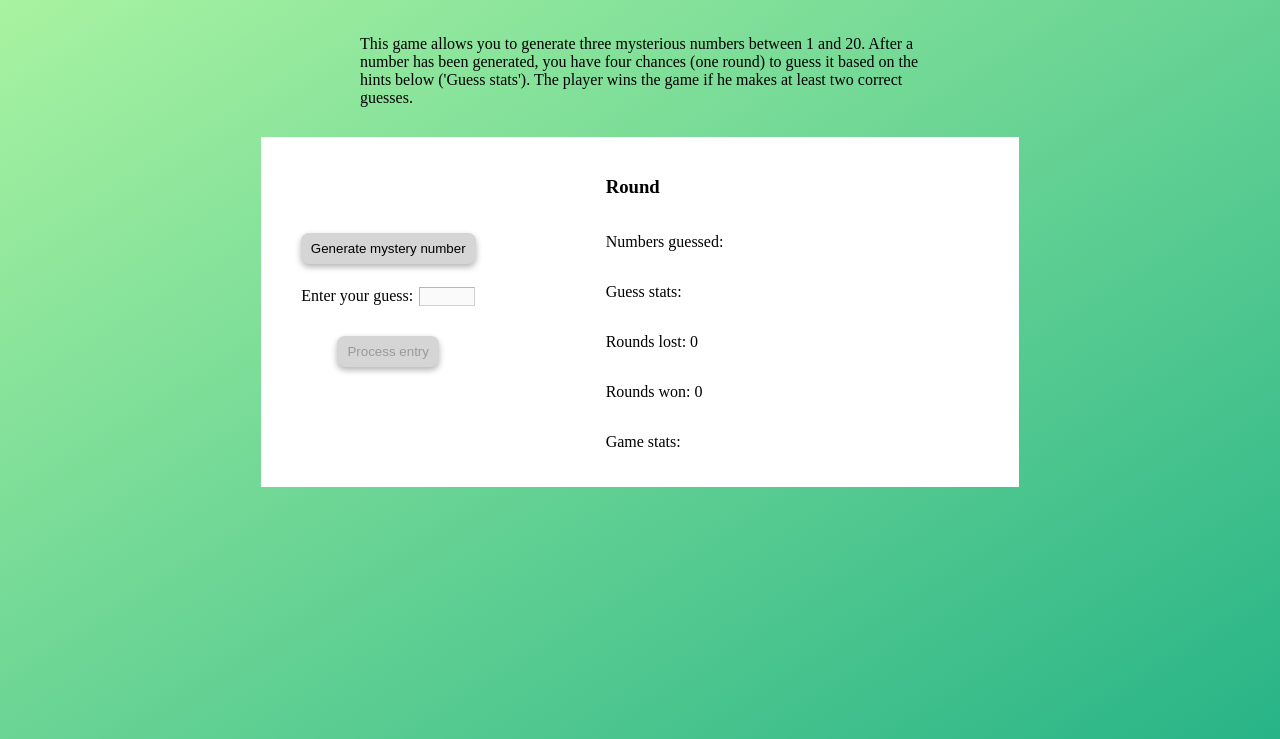
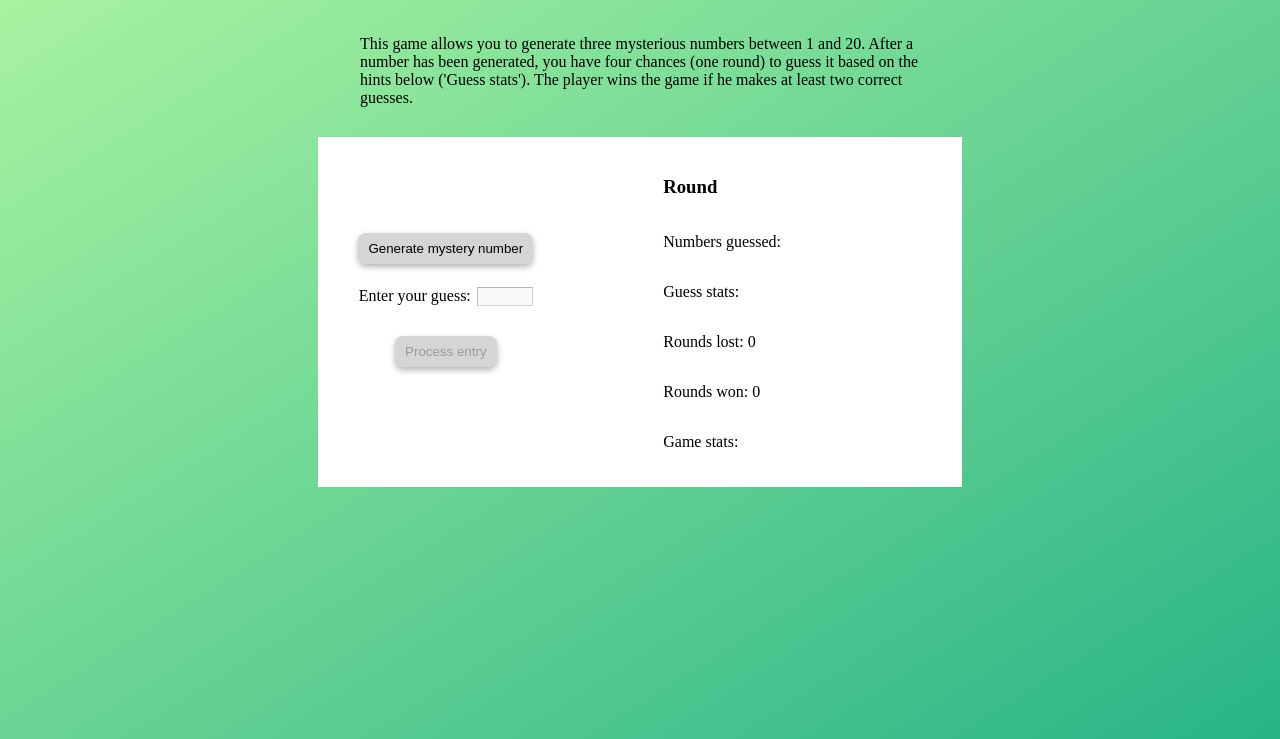
Before and after one commit to asgaard777/guess-mystery-number, a plain HTML site: page index.html in a window 1280 px wide. Shown: the part 61-800 px from the top of the page. Drawn offline with Linux system fonts and the light colour scheme.

Commit message:
Update styles.css

```diff
--- a/styles.css
+++ b/styles.css
@@ -12,7 +12,7 @@ body {
     display: flex;
     padding: 10px 40px;
     align-items: center;
-    width: 53%;
+    width: 44%;
     height: 330px;
     background-color: white;
 }
```
